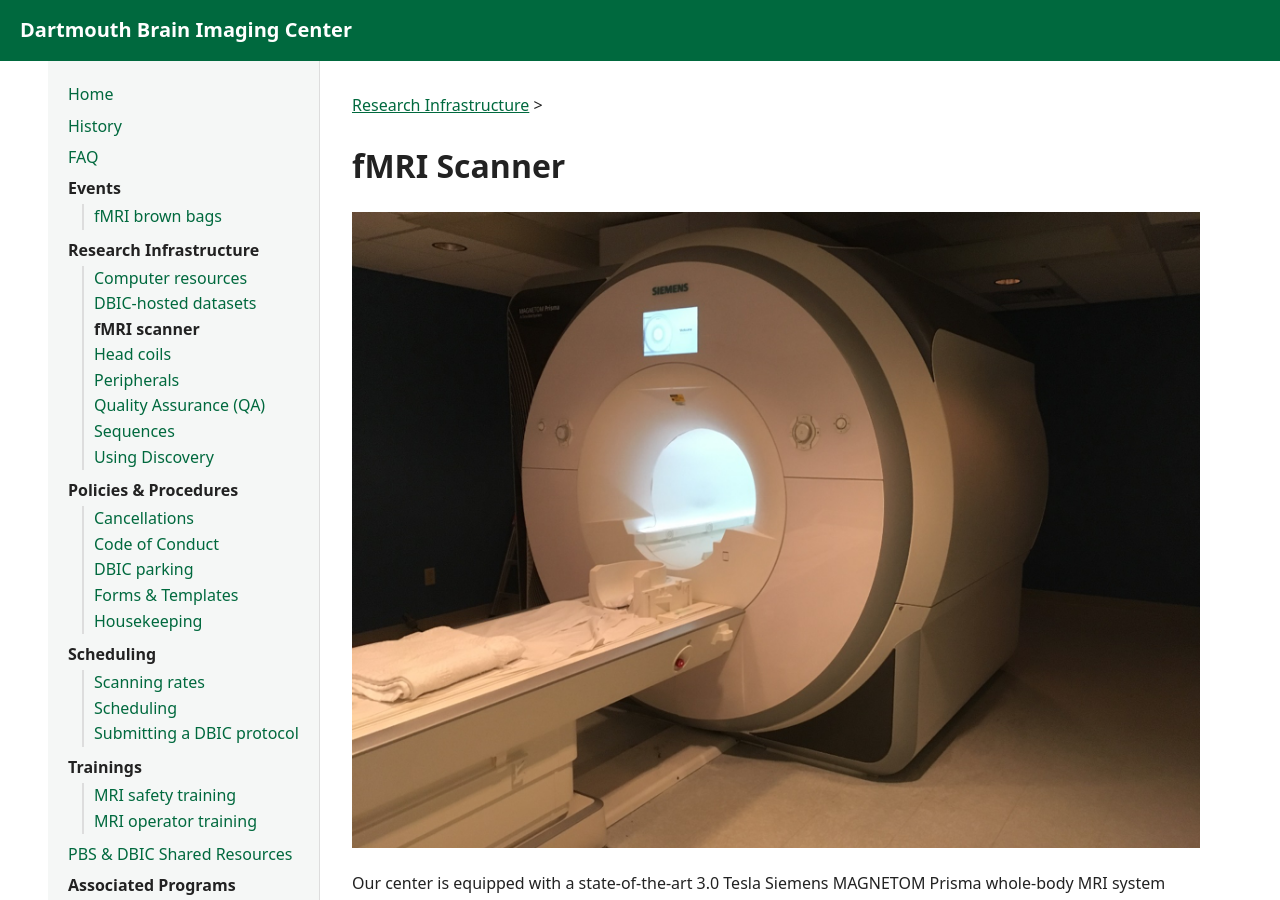
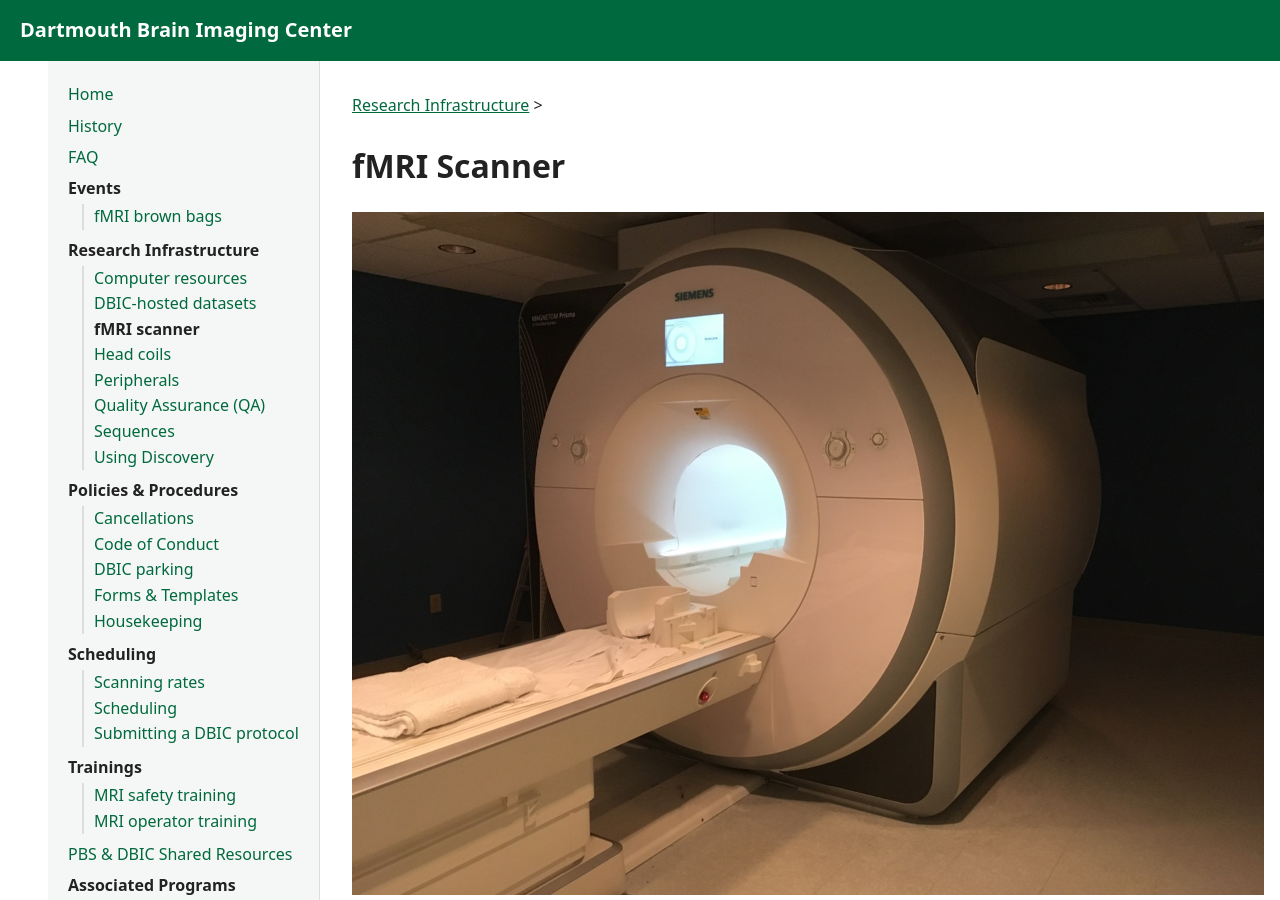
Before and after one commit to dbic/dbic.github.io, a Jekyll site: the page built from research_infrastructure/fmri_scanner.md, in a window 1280 px wide and 900 px high. Built offline with Jekyll 4.4.1, drawn with Linux system fonts in a browser that asks for light colours.

Commit message:
fix table img scaling

```diff
--- a/_layouts/default.html
+++ b/_layouts/default.html
@@ -27,7 +27,7 @@
     .sidebar a:hover { text-decoration: underline; }
     .sidebar li.current > a { font-weight: 700; color: var(--ink); }
     .content { flex: 1 1 auto; min-width: 0; padding: 1rem 2rem 3rem; }
-    .content img { max-width: 100%; height: auto; }
+    .content img { max-width: none; height: auto; }
     .content table { display: block; overflow-x: auto; border-collapse: collapse; }
     .content th, .content td { border: 1px solid var(--line); padding: .35rem .6rem; vertical-align: top; }
     .content iframe { max-width: 100%; border: 0; }
```
